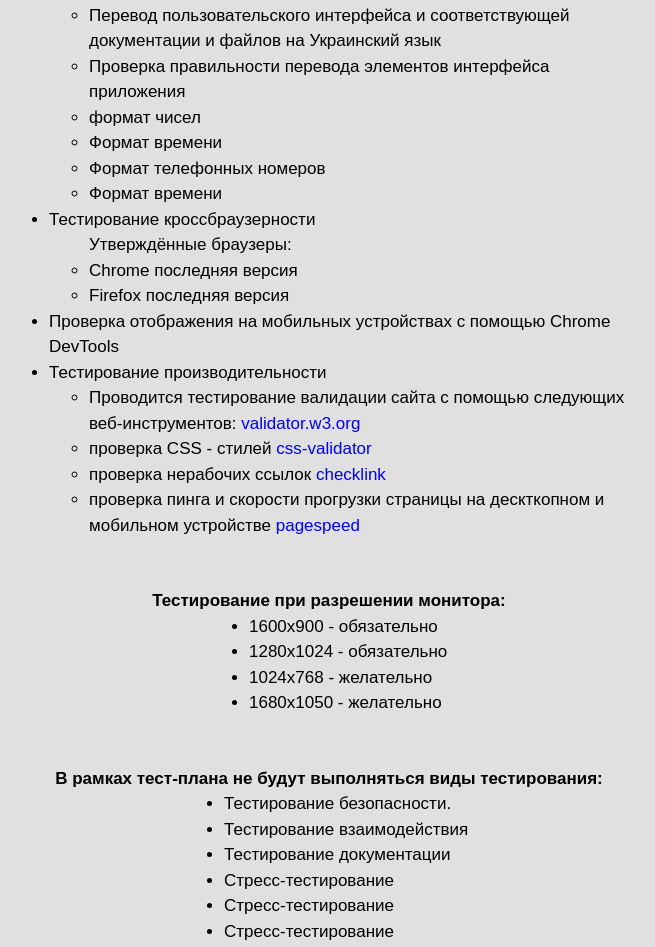
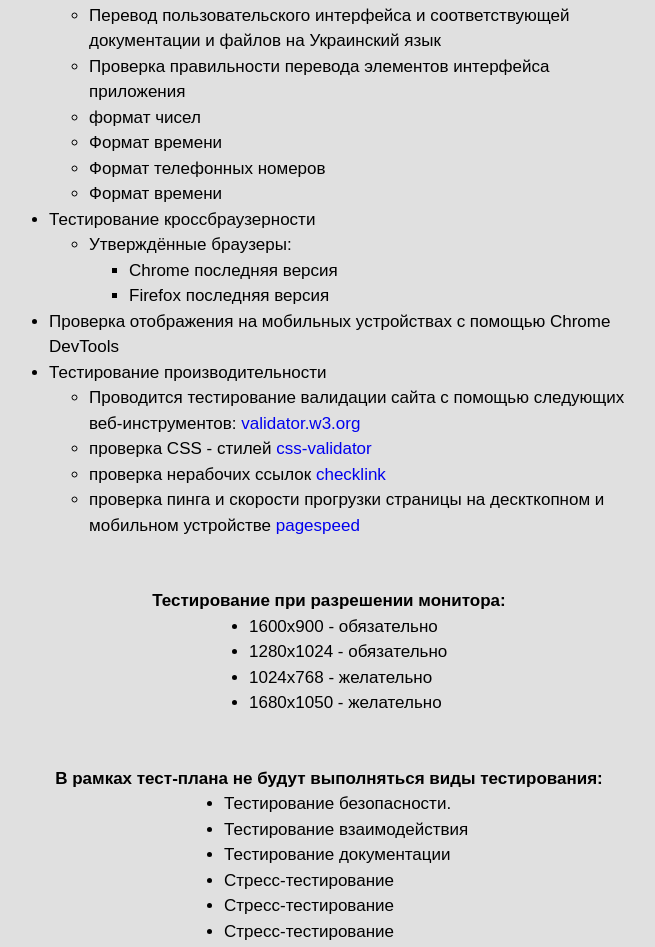
Before and after one commit to ViktorBirka/Diplom_QA_test, a plain HTML site: page index.html in a window 1280 px wide. Shown: the part 4840-5787 px from the top of the page, without its empty margins (311-966 px from the left). Drawn offline with Linux system fonts and the light colour scheme.

Commit message:
Add files via upload

```diff
--- a/index.html
+++ b/index.html
@@ -268,15 +268,19 @@
 							<li>Формат телефонных номеров</li>
 							<li>Формат времени</li>
 						</ul>
+					</li>
 
+					<li>Тестирование кроссбраузерности
+						<ul>
+							<li>Утверждённые браузеры:
+								<ul>
+									<li>Chrome последняя версия</li>
+									<li>Firefox последняя версия</li>
+								</ul>
+							</li>
+						</ul>
 					</li>
-					<li>Тестирование кроссбраузерности
-						<ul>Утверждённые браузеры:
-							<li>Chrome последняя версия</li>
-							<li>Firefox последняя версия</li>
-						</ul>
 					<li>Проверка отображения на мобильных устройствах с помощью Chrome DevTools</li>
-					</li>
 					<li>Тестирование производительности
 						<ul>
 							<li>Проводится тестирование валидации сайта с помощью следующих веб-инструментов: <a
```
